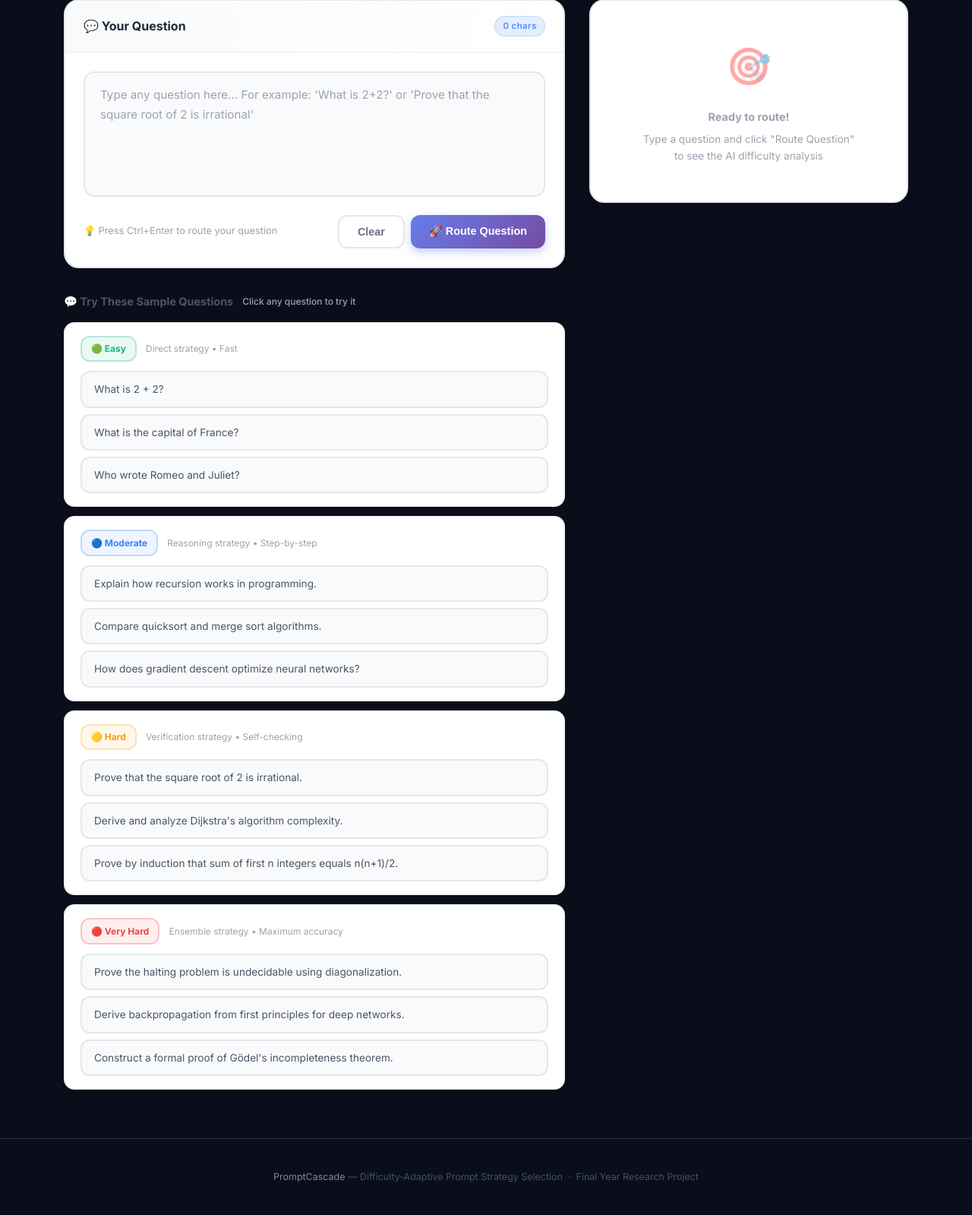
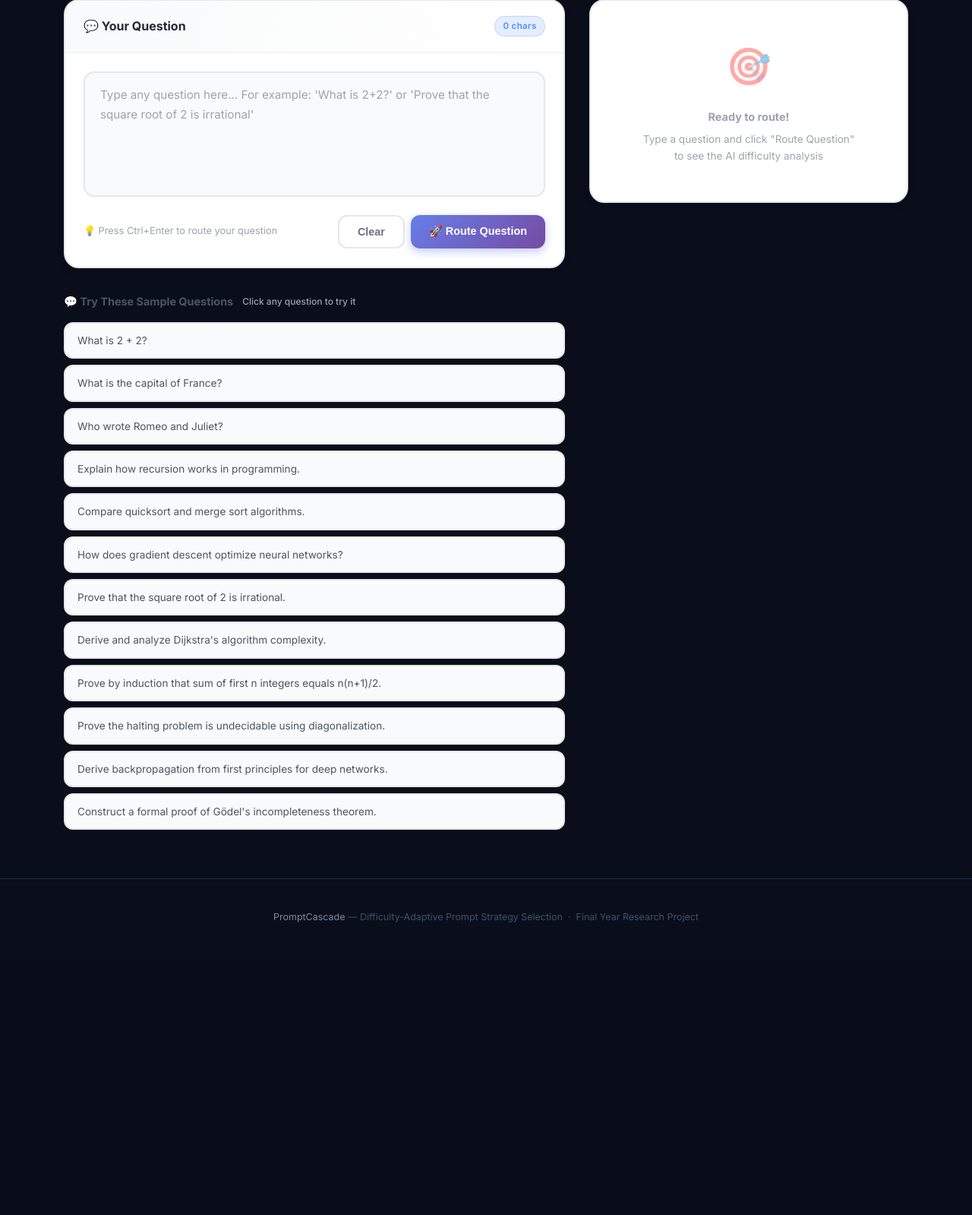
Before and after one commit to MADHUSHREE2006/PromptCascade, a Flask app: page /demo in a window 1280 px wide. Shown: the part 638-2237 px from the top of the page at 76% size. After the commit the page ends 1852 px from the top, so only its background shows below. Run offline with Flask 3, Linux system fonts and the light colour scheme.

Commit message:
Remove difficulty labels, show only questions in simple list

```diff
--- a/frontend/templates/demo.html
+++ b/frontend/templates/demo.html
@@ -630,66 +630,19 @@
           </span>
         </div>
 
-        <div style="display: flex; flex-direction: column; gap: 0.75rem">
-          <!-- Easy Questions -->
-          <div class="sample-chat-group">
-            <div class="sample-chat-label">
-              <span class="sample-badge" style="background: #10b98115; color: #10b981; border-color: #10b98140">
-                🟢 Easy
-              </span>
-              <span style="font-size: 0.75rem; color: #9ca3af">Direct strategy • Fast</span>
-            </div>
-            <div class="sample-chat-messages">
+        <div style="display: flex; flex-direction: column; gap: 0.5rem">
           <div class="sample-message" onclick="tryQuestion(this)">What is 2 + 2?</div>
           <div class="sample-message" onclick="tryQuestion(this)">What is the capital of France?</div>
           <div class="sample-message" onclick="tryQuestion(this)">Who wrote Romeo and Juliet?</div>
-            </div>
-          </div>
-
-          <!-- Moderate Questions -->
-          <div class="sample-chat-group">
-            <div class="sample-chat-label">
-              <span class="sample-badge" style="background: #3b82f615; color: #3b82f6; border-color: #3b82f640">
-                🔵 Moderate
-              </span>
-              <span style="font-size: 0.75rem; color: #9ca3af">Reasoning strategy • Step-by-step</span>
-            </div>
-            <div class="sample-chat-messages">
           <div class="sample-message" onclick="tryQuestion(this)">Explain how recursion works in programming.</div>
           <div class="sample-message" onclick="tryQuestion(this)">Compare quicksort and merge sort algorithms.</div>
           <div class="sample-message" onclick="tryQuestion(this)">How does gradient descent optimize neural networks?</div>
-            </div>
-          </div>
-
-          <!-- Hard Questions -->
-          <div class="sample-chat-group">
-            <div class="sample-chat-label">
-              <span class="sample-badge" style="background: #f59e0b15; color: #f59e0b; border-color: #f59e0b40">
-                🟡 Hard
-              </span>
-              <span style="font-size: 0.75rem; color: #9ca3af">Verification strategy • Self-checking</span>
-            </div>
-            <div class="sample-chat-messages">
           <div class="sample-message" onclick="tryQuestion(this)">Prove that the square root of 2 is irrational.</div>
           <div class="sample-message" onclick="tryQuestion(this)">Derive and analyze Dijkstra's algorithm complexity.</div>
           <div class="sample-message" onclick="tryQuestion(this)">Prove by induction that sum of first n integers equals n(n+1)/2.</div>
-            </div>
-          </div>
-
-          <!-- Very Hard Questions -->
-          <div class="sample-chat-group">
-            <div class="sample-chat-label">
-              <span class="sample-badge" style="background: #ef444415; color: #ef4444; border-color: #ef444440">
-                🔴 Very Hard
-              </span>
-              <span style="font-size: 0.75rem; color: #9ca3af">Ensemble strategy • Maximum accuracy</span>
-            </div>
-            <div class="sample-chat-messages">
           <div class="sample-message" onclick="tryQuestion(this)">Prove the halting problem is undecidable using diagonalization.</div>
           <div class="sample-message" onclick="tryQuestion(this)">Derive backpropagation from first principles for deep networks.</div>
           <div class="sample-message" onclick="tryQuestion(this)">Construct a formal proof of Gödel's incompleteness theorem.</div>
-            </div>
-          </div>
         </div>
       </div>
 
```
Lines whose indentation alone changed are shown as unchanged.
